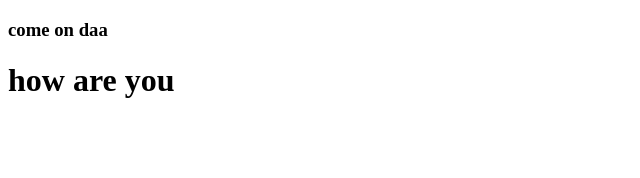
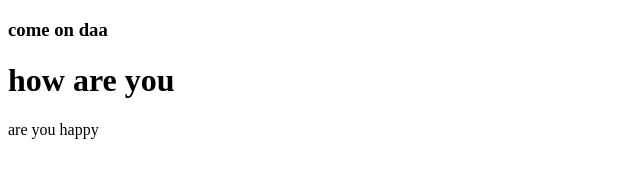
Before and after one commit to Hanshmuhammed/datewith-github-sample, a plain HTML site: page index.html/hey.html in a window 1280 px wide. Shown: the whole page, without its empty margins (0-640 px from the left). Drawn offline with Linux system fonts and the light colour scheme.

Commit message:
file hey modified

```diff
--- a/index.html/hey.html
+++ b/index.html/hey.html
@@ -8,5 +8,6 @@
 <body>
     <h3>come on daa</h3>
     <h1>how are you</h1>
+    <p>are you happy</p>
 </body>
 </html>
```
